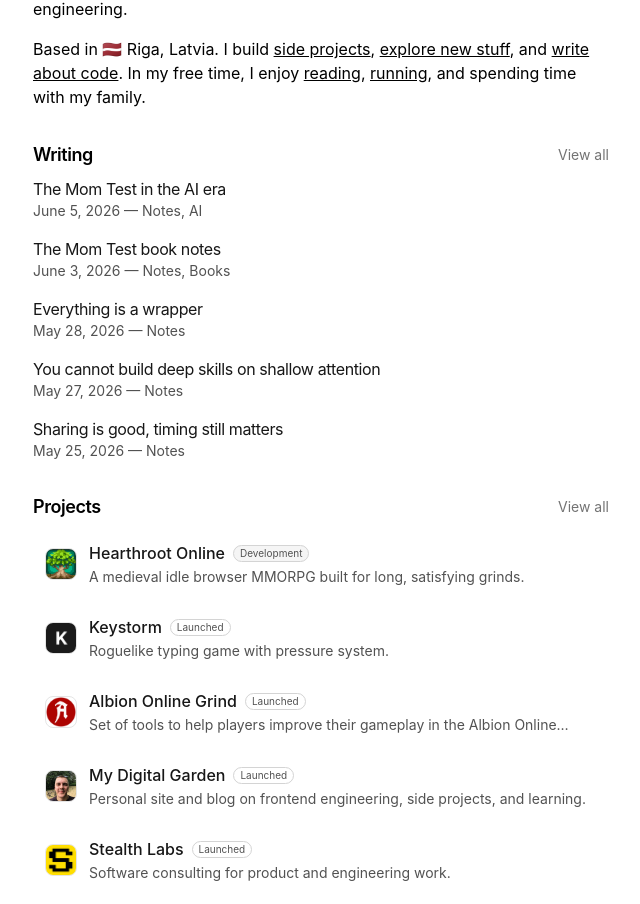
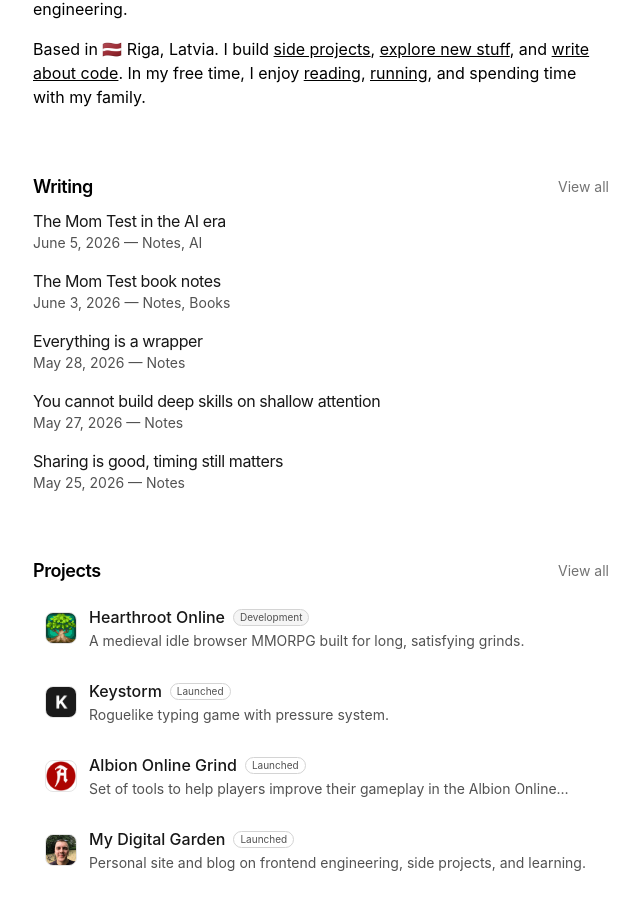
Before and after one commit to ummahusla/edvins-io, a Next.js app: page / in a window 1280 px wide. Shown: the part 251-1155 px from the top of the page, without its empty margins (319-959 px from the left). Built offline with nearby package versions, Linux system fonts and the light colour scheme.

Commit message:
fix: increase spacing between Writing and Projects sections on homepage

```diff
--- a/app/page.tsx
+++ b/app/page.tsx
@@ -47,7 +47,7 @@ export default function Page() {
         , and spending time with my family.
       </p>
 
-      <div className="my-8">
+      <div className="my-16">
         <div className="flex items-center justify-between mb-2">
           <h2 className="text-lg font-semibold tracking-tight">Writing</h2>
           <a href="/blog" className="text-sm text-neutral-500 hover:text-neutral-900 dark:hover:text-neutral-100 transition-colors">
@@ -56,7 +56,7 @@ export default function Page() {
         </div>
         <BlogPosts displayCount={5} />
       </div>
-      <div className="my-8">
+      <div className="my-16">
         <div className="flex items-center justify-between mb-2">
           <h2 className="text-lg font-semibold tracking-tight">Projects</h2>
           <a href="/projects" className="text-sm text-neutral-500 hover:text-neutral-900 dark:hover:text-neutral-100 transition-colors">
```
